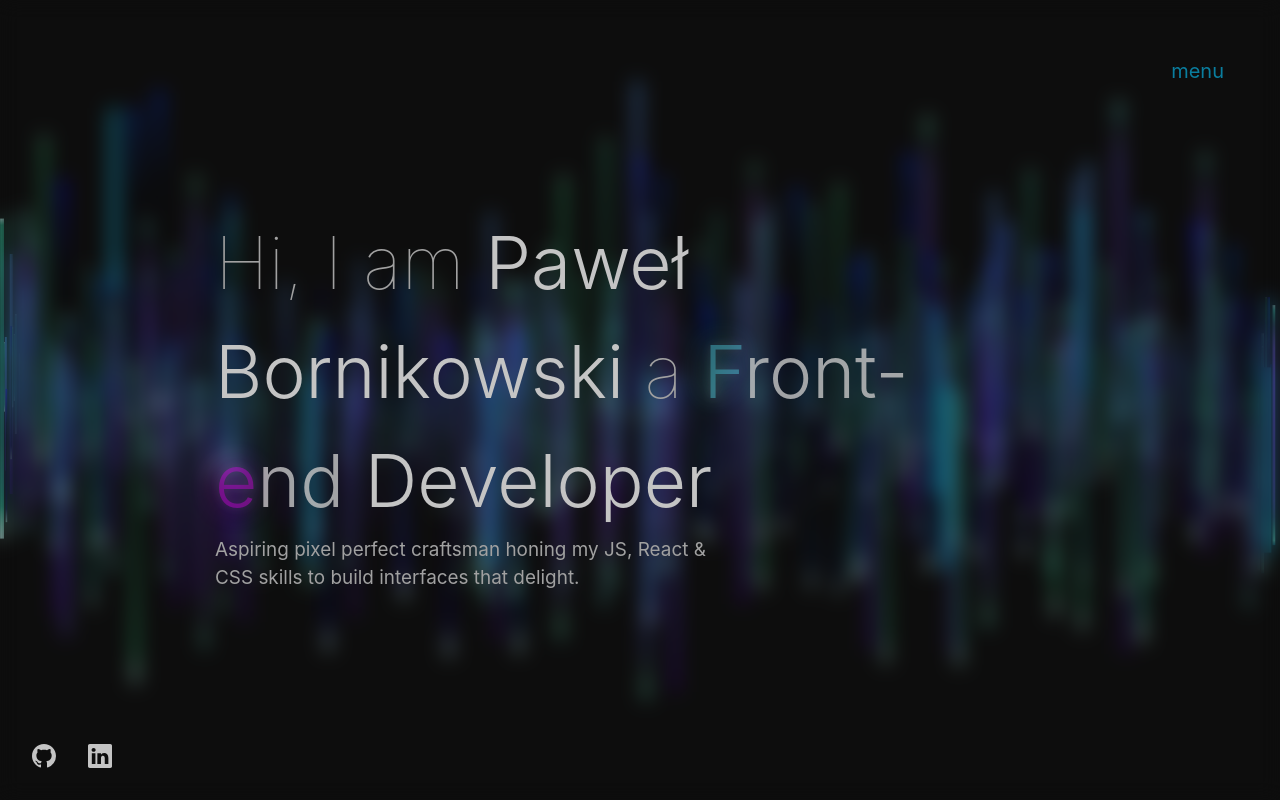
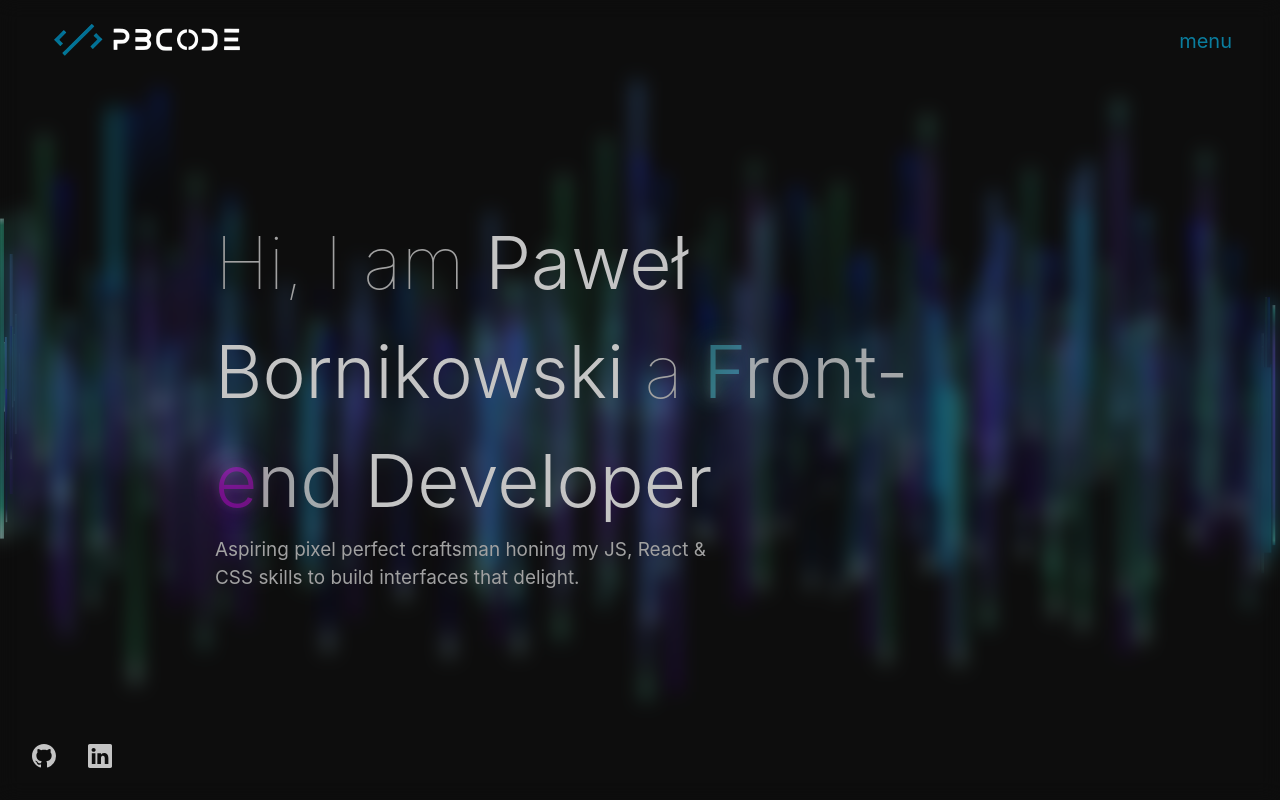
Before and after one commit to AoiTechDev/portffolio, a Next.js app: page / in a window 1280 px wide. Built offline with nearby package versions, Linux system fonts and the light colour scheme.

Commit message:
add navbar and new logo

```diff
--- a/components/Nav.jsx
+++ /dev/null
@@ -1,47 +0,0 @@
-import React from "react";
-
-import Image from "next/image";
-import logo from "@assets/icons/nobg-logo.png";
-import Link from "next/link";
-import "@styles/_navbar.sass";
-const Nav = ({ menuOpenHandler }) => {
-  return (
-    <nav>
-      <div className="navbar-wrapper">
-        <div className="logo">
-          <Link href="/">
-            <Image
-              src={logo}
-              width={200}
-              height={50}
-              className="logo"
-              alt="logo"
-            />
-          </Link>
-        </div>
-        <div className="nav-items">
-          <div className="nav-item">
-            <Link href="/About">About me</Link>
-          </div>
-          <div className="nav-item">
-            <Link href="/Skills">Skills</Link>
-          </div>
-          <div className="nav-item">
-            <Link href="/Projects">Projects</Link>
-          </div>
-          <div className="nav-item">
-            <Link href="/Contact">Contact</Link>
-          </div>
-        </div>
-        {/* <Navlist /> */}
-        {/* <div id="burger-menu-open" onClick={menuOpenHandler}>
-          <span></span>
-          <span></span>
-          <span></span>
-        </div> */}
-      </div>
-    </nav>
-  );
-};
-
-export default Nav;
--- a/components/menu/BurgerMenu.js
+++ b/components/menu/BurgerMenu.js
@@ -2,11 +2,10 @@ import "@styles/menu/menu.sass";
 import React, { useRef, useEffect } from "react";
 import { gsap } from "gsap";
 
-const BurgerMenu = ({menuOpenHandler}) => {
+const BurgerMenu = () => {
   return (
     <>
       <div class="menu-open">menu</div>
-
     </>
   );
 };
--- a/components/menu/nav/Nav.js
+++ b/components/menu/nav/Nav.js
@@ -60,8 +60,9 @@ export const Nav = () => {
           0.4,
           { y: 100, opacity: 0, ease: "power1.InOut" },
           "0.2",
-          "<"
+          "-=1"
         )
+
     });
 
     mm.add("(max-width: 900px)", () => {
@@ -108,23 +109,25 @@ export const Nav = () => {
             duration: 0.3,
             ease: "elastic.out(1, 0.3)",
           }
-            )
-
+        );
     });
 
     tl.reverse();
     const open = document.querySelector(".menu-open");
     open.addEventListener("click", (e) => {
+      document.body.style.overflow = "hidden";
       tl.reversed(!tl.reversed());
     });
     const close = document.querySelector(".menu-close");
     close.addEventListener("click", (e) => {
+      document.body.style.overflow = "unset";
       tl.reversed(!tl.reversed());
     });
 
     const menuItems = document.querySelectorAll(".menu_item-link");
     menuItems.forEach((item) => {
       item.addEventListener("click", (e) => {
+        document.body.style.overflow = "unset";
         tl.reversed(!tl.reversed());
       });
     });
--- /dev/null
+++ b/components/nav/Nav.jsx
@@ -0,0 +1,29 @@
+import React from "react";
+
+import Image from "next/image";
+import logo from "@assets/icons/nobg-logo.png";
+import Link from "next/link";
+import "@styles/_navbar.sass";
+import BurgerMenu from "@components/menu/BurgerMenu";
+const Nav = () => {
+  return (
+    <div className="navbar">
+
+        <div className="logo">
+          <Link href="/">
+            <Image
+              src={logo}
+              width={200}
+              height={50}
+              className="logo"
+              alt="logo"
+            />
+          </Link>
+        </div>
+        <BurgerMenu/>
+
+    </div>
+  );
+};
+
+export default Nav;
--- a/components/page.jsx
+++ b/components/page.jsx
@@ -1,9 +1,10 @@
 "use client";
-import Nav from "@components/Nav";
+
 import BurgerMenu from "./menu/BurgerMenu";
 import Menu from "./menu/Menu";
 import React, { useState, useRef, useEffect } from "react";
 import { gsap } from "gsap";
+import Nav from "@components/nav/Nav";
 
 function Page({ children }) {
   const [open, setOpen] = useState(false);
@@ -12,11 +13,13 @@ function Page({ children }) {
     setOpen((prev) => !prev);
   };
 
-  useEffect(() => {});
+  useEffect(() => {
+
+  });
   return (
     <>
-      {/* <Nav/> */}
-      <BurgerMenu menuOpenHandler={menuOpenHandler}/>
+      <Nav/>
+
       {/* {open && <Menu open={open} ref={menuRef}/>} */}
       <Menu open={open} />
       <main>{children}</main>
--- a/styles/_navbar.sass
+++ b/styles/_navbar.sass
@@ -1,37 +1,12 @@
 @import 'variables'
 @import 'mixin'
 
-// nav
-//     position: fixed
-
-//     z-index: 100
-//     width: 100%
-//     .navbar-wrapper
-//         @include flexbox(center,space-between)
-//         width: 100%
-//         padding: 2rem
-//         .nav-items
-//             @include flexbox(center,space-evenly)
-//             width: 40%
-//             color: #{$grey}
-//             gap: 2rem
-//     @media screen and (max-width: #{$medium})
-//         .logo
-//             width: 160px
-//             height: 40px
-//         .navbar-wrapper
-//             padding: 1rem 0
-//             .nav-items
-//                 display: none
-    // @media screen and (max-width: 950px)
-
-    //     box-shadow: none
-    //     .nav-list
-    //         display: none
+.navbar
+    width: 100%
+    position: fixed
+    top: 0
 
 
-    // @include flexbox(center, end)
-
-    // ul
-    //     width: 100%
-    //     @include navList(row, 2vmin, 0, #{$grey})
+    z-index: 8
+    @include flexbox(center,space-between)
+    padding: 1rem 3rem 1rem 3rem
--- a/styles/menu/menu.sass
+++ b/styles/menu/menu.sass
@@ -8,11 +8,7 @@
     cursor: pointer
     color: #{$blue}
 .menu-open
-    position: absolute
-    z-index: 9
-    right: 1rem
-    top: 1rem
-    padding: 40px
+
 .menu-close-container
     position: absolute
     z-index: 102
@@ -94,7 +90,8 @@
                     height: 100%
                     border-radius: 100%
                     width: 100%
-                    box-shadow: 0 0 1px 1px #{$grey}
+
+                    border: 1px solid #{$grey}
                     transition: 0.3s linear
 
                 .btn__blue-circle
@@ -118,7 +115,7 @@
                     transform: translateY(-50%)
                     white-space: nowrap
                     z-index: 2
-                    padding: 24px 5px
+                    padding: 24px 2px
                     transition: 0.3s linear
 
                 &:hover
```
Also changed, not shown: assets/logo/logo-nobg.png (added). Lines whose indentation alone changed are shown as unchanged.
